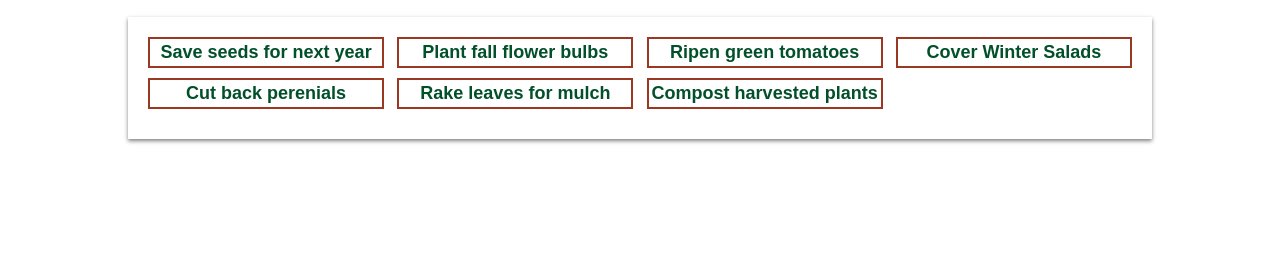
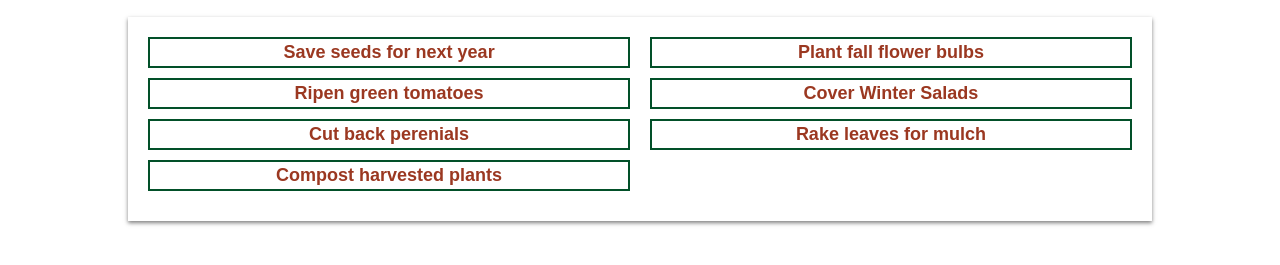
Before and after one commit to reasonableguy/eastvanseeds, a plain HTML site: page index.html in a window 1280 px wide. Shown: the part 471-736 px from the top of the page. Drawn offline with nearby package versions, Linux system fonts and the light colour scheme; a script that the page names is missing.

Commit message:
Update css.css

```diff
--- a/css.css
+++ b/css.css
@@ -80,24 +80,18 @@ width: 100%;
   text-decoration: none; /* Remove underline from links */
   color: #333; /* Text color for links */
 }
-.monthplant{
+.monthplant, .monthgarden{
         border:2px solid #025029;
 }
 .monthgarden{
-   border:2px solid #9b3821;}
+        width:49% !important;
+}
+
 
 .monthplant p, .monthgarden p {
         font-size:18px;
                font-weight:600;
-}
-.monthplant p  {
-
         color:#9b3821;
-
-}
-.monthgarden p {
-    color: #025029;
-
 }
 
 
```
